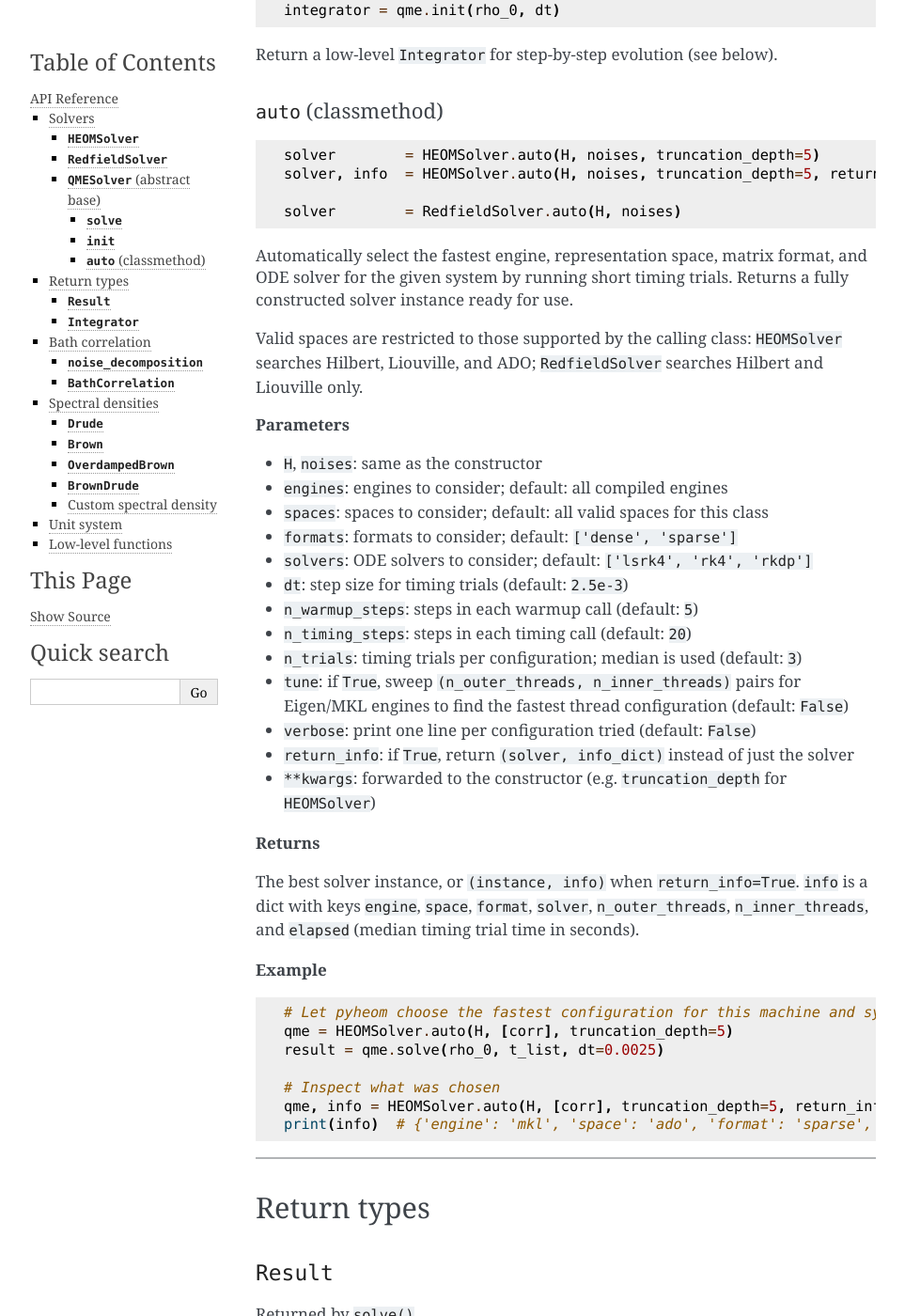
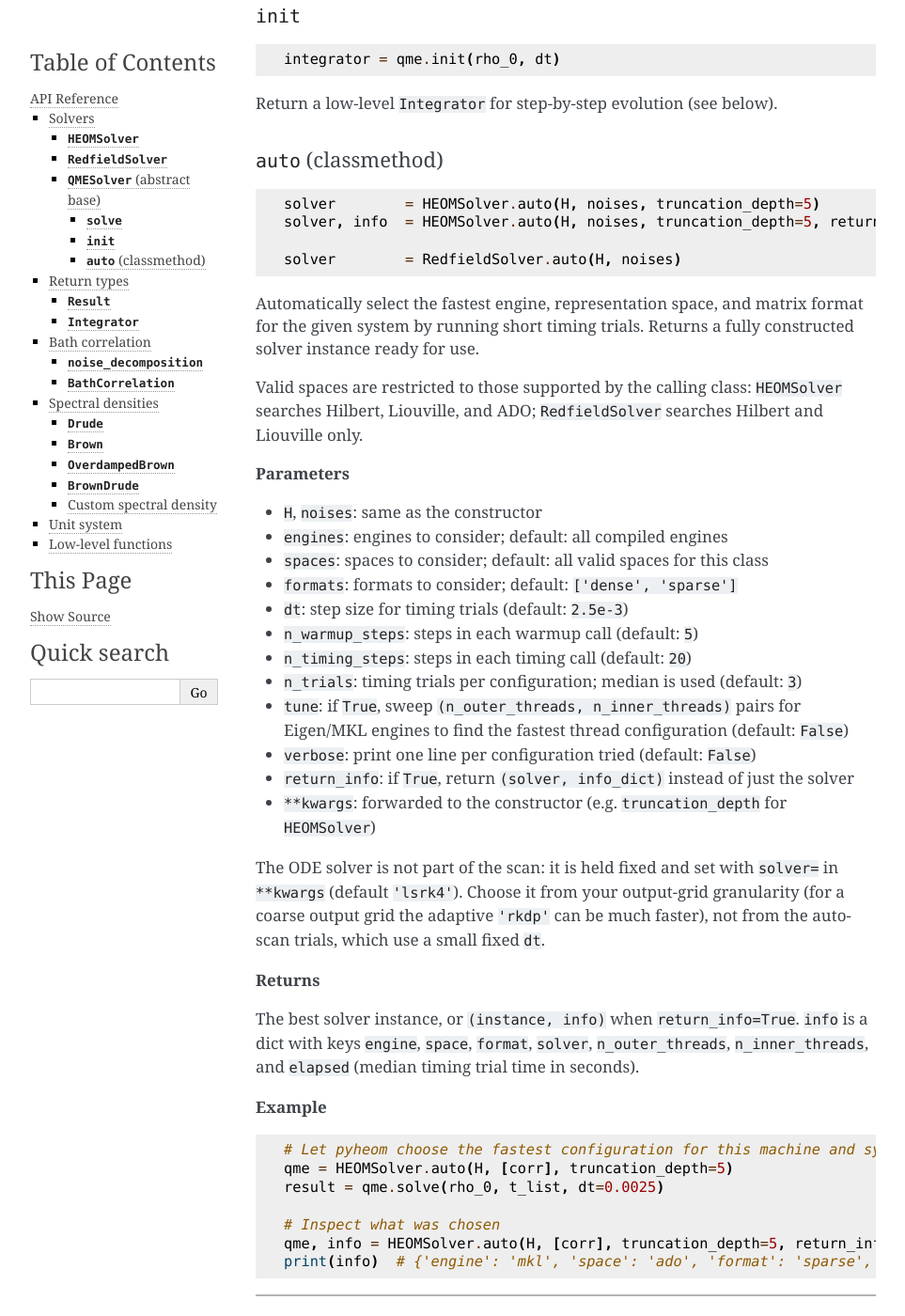
Before and after one commit to tatsushi-ikeda/pyheom, a Sphinx documentation site: the page built from docs/api.md, in a window 1280 px wide and 1400 px high, scrolled down 1953 px. Shown: the whole window at 94% size, without its empty margins (148-1111 px from the left). Built offline with Sphinx 7.4.7, drawn with Linux system fonts in a browser that asks for light colours; some of the changed text lies outside the part shown.

Commit message:
docs: clarify degenerate t_list and correct the auto() solver docs

````diff
--- a/docs/api.md
+++ b/docs/api.md
@@ -73,7 +73,9 @@ result = qme.solve(rho_0, t_list, callback=None, e_ops=None, dt=None)
 Evolve the system and return a `Result`.
 
 - `rho_0`: initial density matrix, shape `(n, n)` or `(storage_size, n, n)`.
-- `t_list`: sequence of output times (user units)
+- `t_list`: sequence of output times (user units); must be non-decreasing. Equal
+  consecutive times return `rho` unchanged at that time (the callback still
+  fires); a decreasing time raises `ValueError`.
 - `callback`: called with the current time at each output step
 - `e_ops`: list of operators; `Tr(O @ rho(t))` is recorded at every output time
 - `dt`: integration step size (user units; required for fixed-step solvers)
@@ -97,8 +99,8 @@ solver, info  = HEOMSolver.auto(H, noises, truncation_depth=5, return_info=True)
 solver        = RedfieldSolver.auto(H, noises)
 ```
 
-Automatically select the fastest engine, representation space, matrix format,
-and ODE solver for the given system by running short timing trials.
+Automatically select the fastest engine, representation space, and matrix format
+for the given system by running short timing trials.
 Returns a fully constructed solver instance ready for use.
 
 Valid spaces are restricted to those supported by the calling class:
@@ -111,7 +113,6 @@ Valid spaces are restricted to those supported by the calling class:
 - `engines`: engines to consider; default: all compiled engines
 - `spaces`: spaces to consider; default: all valid spaces for this class
 - `formats`: formats to consider; default: `['dense', 'sparse']`
-- `solvers`: ODE solvers to consider; default: `['lsrk4', 'rk4', 'rkdp']`
 - `dt`: step size for timing trials (default: `2.5e-3`)
 - `n_warmup_steps`: steps in each warmup call (default: `5`)
 - `n_timing_steps`: steps in each timing call (default: `20`)
@@ -121,6 +122,11 @@ Valid spaces are restricted to those supported by the calling class:
 - `verbose`: print one line per configuration tried (default: `False`)
 - `return_info`: if `True`, return `(solver, info_dict)` instead of just the solver
 - `**kwargs`: forwarded to the constructor (e.g. `truncation_depth` for `HEOMSolver`)
+
+The ODE solver is not part of the scan: it is held fixed and set with `solver=`
+in `**kwargs` (default `'lsrk4'`).  Choose it from your output-grid granularity
+(for a coarse output grid the adaptive `'rkdp'` can be much faster), not from the
+auto-scan trials, which use a small fixed `dt`.
 
 **Returns**
 
````
